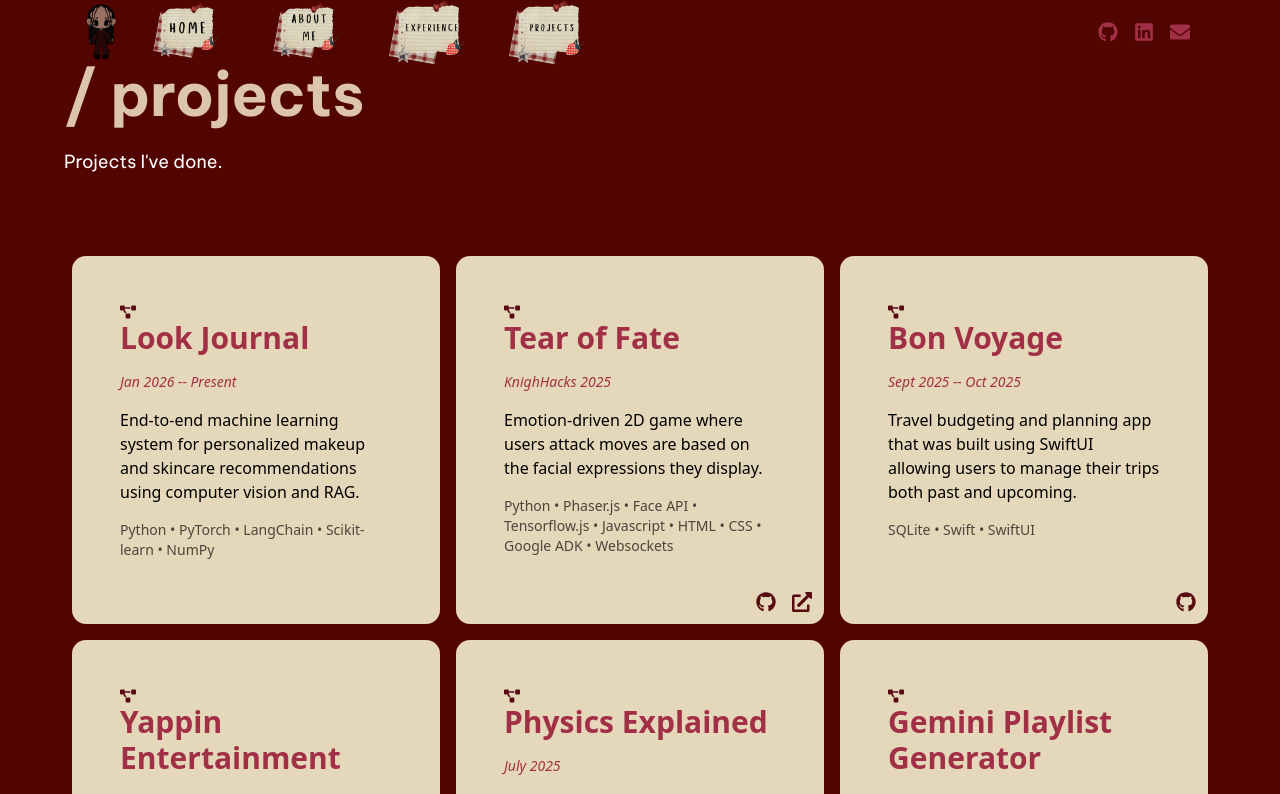
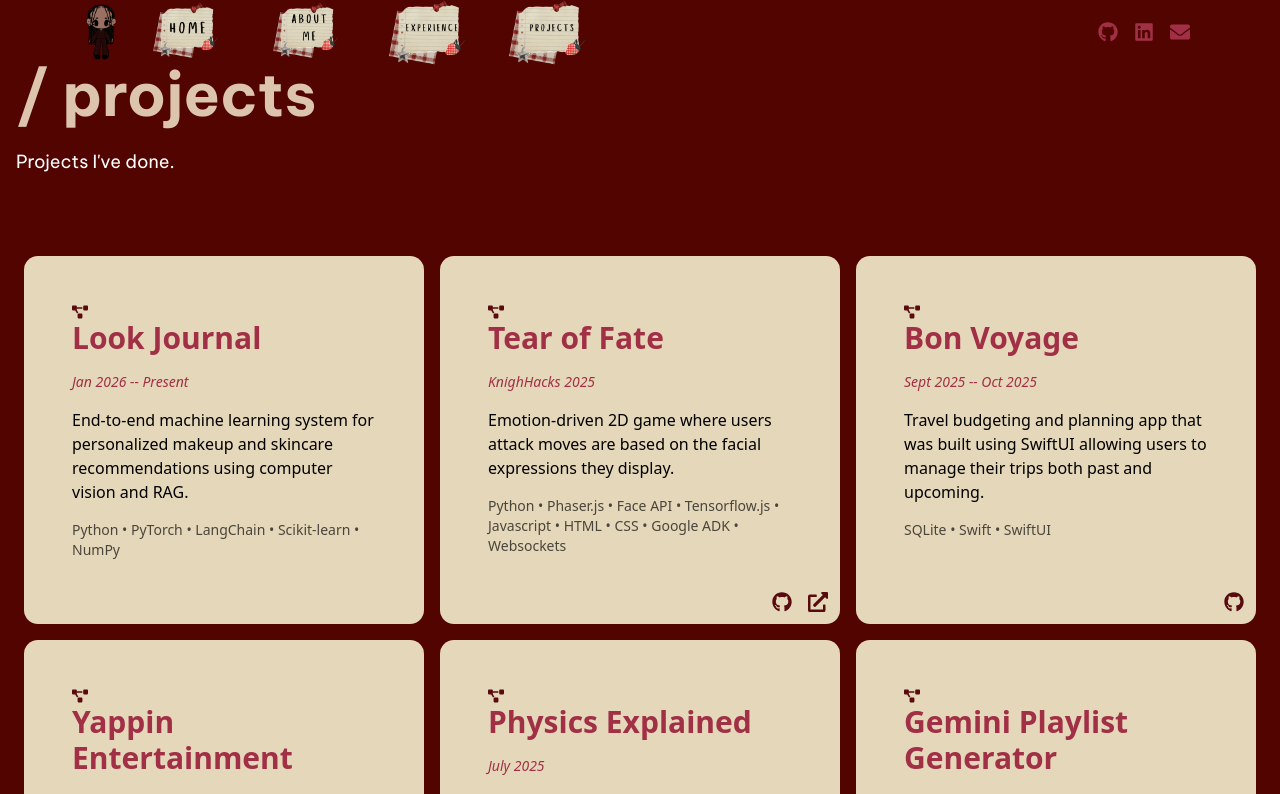
Before and after one commit to maloudnee/personal-portfolio, a Next.js app: page /projects in a window 1280 px wide. Shown: the top 794 px of the page. Built offline with nearby package versions, Linux system fonts and the light colour scheme; a web font is replaced by a local one.

Commit message:
slight tweak

```diff
--- a/src/app/projects/page.js
+++ b/src/app/projects/page.js
@@ -184,7 +184,7 @@ export default function Projects() {
 
     return (
        <>
-        <div className="relative flex flex-col gap-[5vw] min-h-screens md:px-[5vw] w-full bg-[#510400]">
+        <div className="relative flex flex-col gap-[5vw] min-h-screens px-3 md:px-[5vw] w-full bg-[#510400]">
 
             <div className="font-be-vietnam-pro text-white max-w-4xl">
 
```
